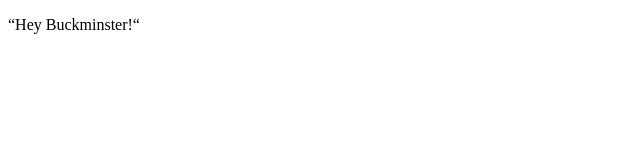
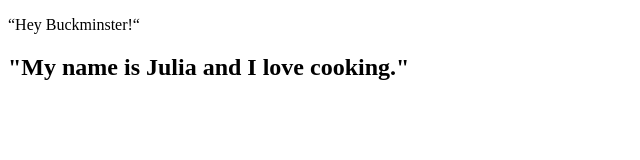
Before and after one commit to juliaclairepurcell/my-first-html, a plain HTML site: page index.html in a window 1280 px wide. Shown: the whole page, without its empty margins (0-640 px from the left). Drawn offline with Linux system fonts and the light colour scheme.

Commit message:
Add files via upload

```diff
--- a/index.html
+++ b/index.html
@@ -8,6 +8,7 @@
 
 <body>
  <p>“Hey Buckminster!“</p>
+ <h2>"My name is Julia and I love cooking."</h2>
  </body>
 
 </html>
```
